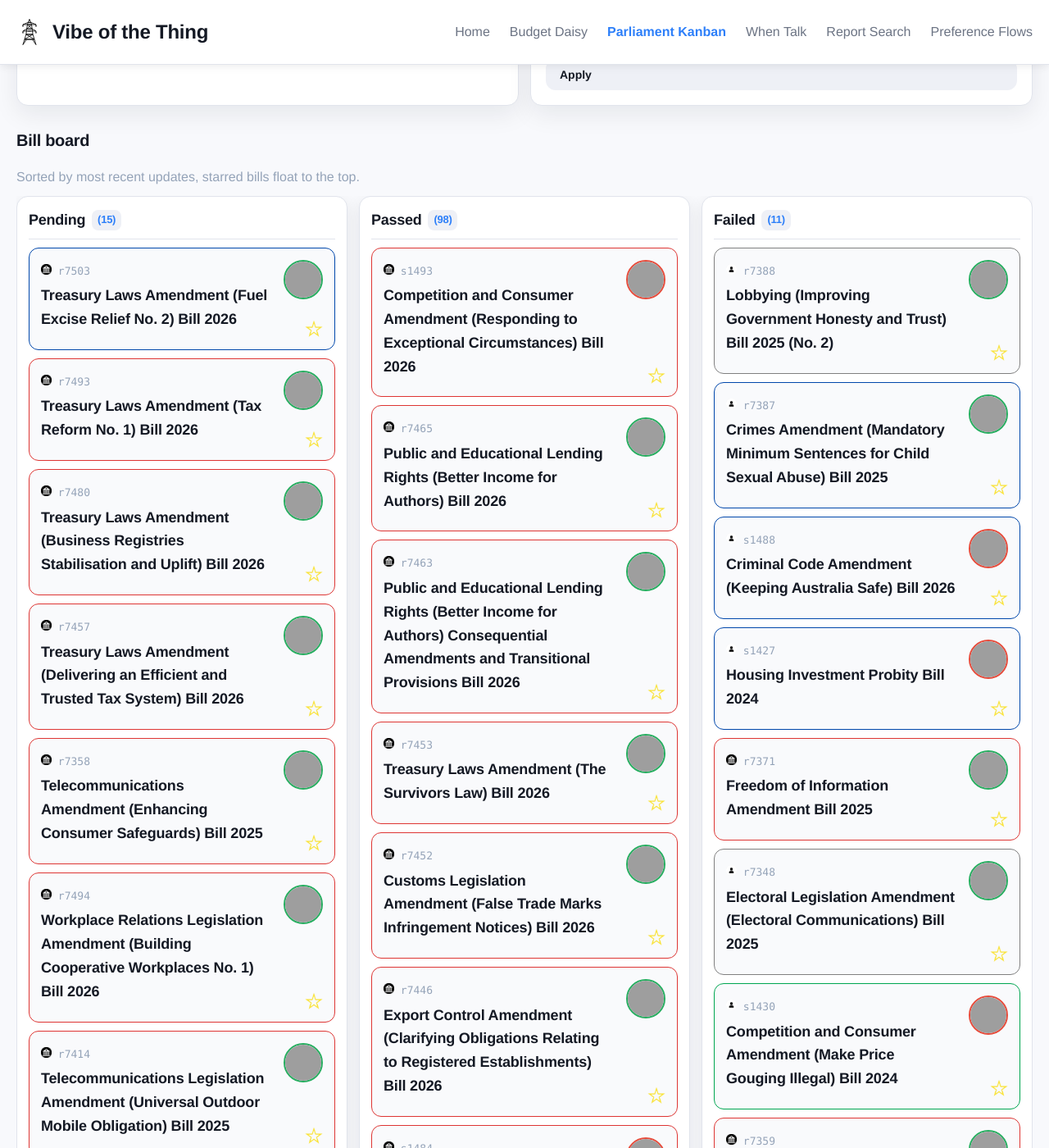
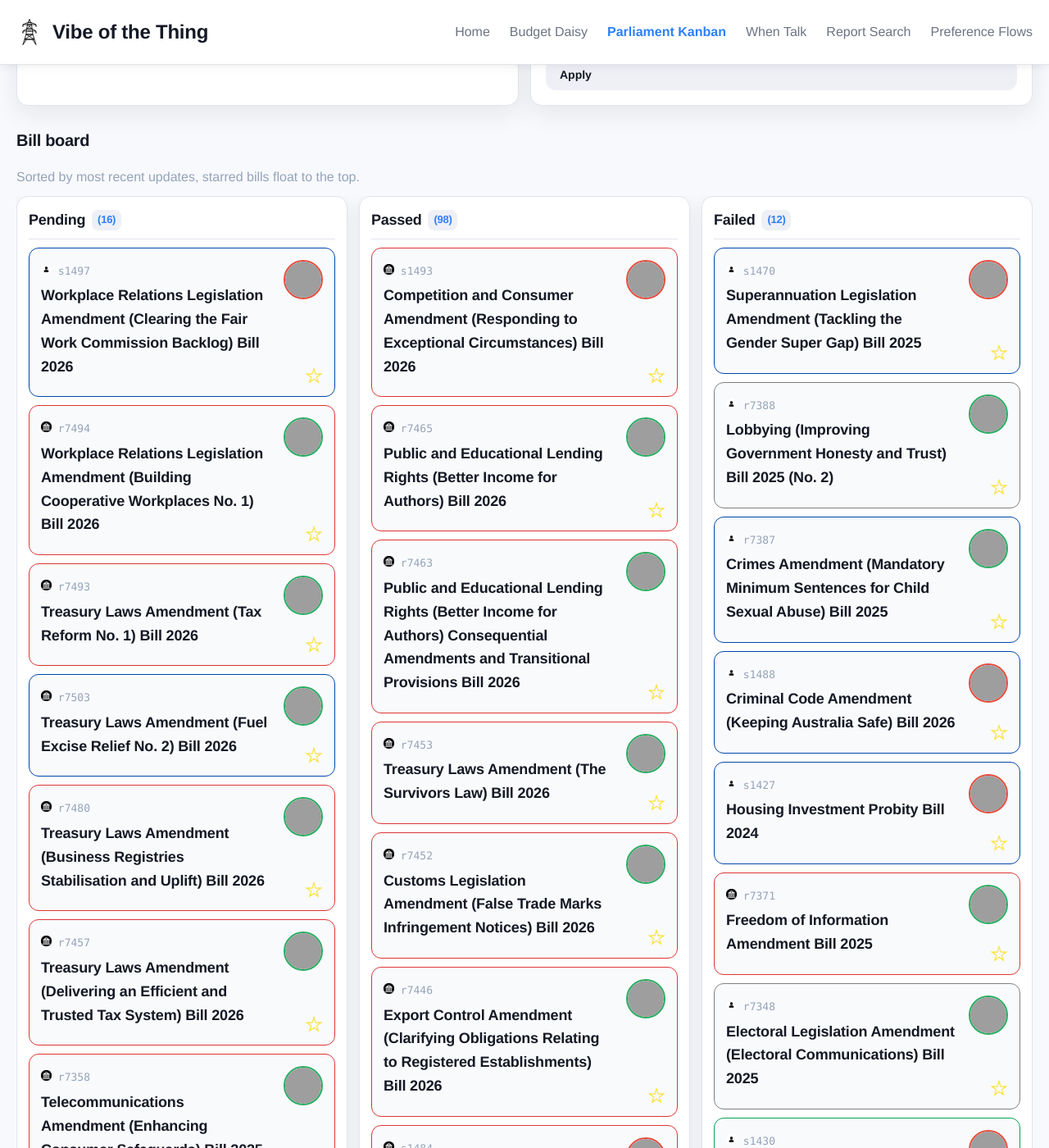
Before and after one commit to Coedice/vibe-of-the-thing, a Jekyll site: the page built from parliament-kanban/index.html, in a window 1280 px wide and 1400 px high, scrolled down 595 px. Shown: the whole window at 82% size. Built offline with Jekyll 4.4.1, drawn with Linux system fonts in a browser that asks for light colours; some of the changed text lies outside the part shown; grey boxes are pictures that could not be loaded.

Commit message:
Update bill data

```diff
--- a/_data/bills.yml
+++ b/_data/bills.yml
@@ -180,7 +180,7 @@ pending:
   introducer_id: '10809'
   introducer_division: Rankin
   pdf_url: https://parlinfo.aph.gov.au/parlInfo/download/legislation/bills/r7493_first-reps/toc_pdf/26072b01.pdf;fileType=application%2Fpdf
-  last_updated: 2026-06-23
+  last_updated: 2026-06-24
   second_reading_hansard_url: https://parlinfo.aph.gov.au/parlInfo/search/display/display.w3p;query=Id%3A%22chamber%2Fhansardr%2F29160%2F0020%22
 - bill_id: r7494
   title: Workplace Relations Legislation Amendment (Building Cooperative Workplaces
@@ -202,7 +202,7 @@ pending:
   introducer_id: '10543'
   introducer_division: Kingston
   pdf_url: https://parlinfo.aph.gov.au/parlInfo/download/legislation/bills/r7494_first-reps/toc_pdf/26073b01.pdf;fileType=application%2Fpdf
-  last_updated: 2026-06-03
+  last_updated: 2026-06-24
   second_reading_hansard_url: https://parlinfo.aph.gov.au/parlInfo/search/display/display.w3p;query=Id%3A%22chamber%2Fhansardr%2F29162%2F0009%22
 - bill_id: r7503
   title: Treasury Laws Amendment (Fuel Excise Relief No. 2) Bill 2026
@@ -240,6 +240,24 @@ pending:
   pdf_url: https://parlinfo.aph.gov.au/parlInfo/download/legislation/bills/s1436_first-senate/toc_pdf/25S0420.pdf;fileType=application%2Fpdf
   last_updated: 2025-07-23
   second_reading_hansard_url: https://parlinfo.aph.gov.au/parlInfo/search/display/display.w3p;query=Id%3A%22chamber%2Fhansards%2F28693%2F0177%22
+- bill_id: s1442
+  title: Superannuation Guarantee (Administration) Amendment (Frontline Emergency
+    Service Workers) Bill 2025
+  status: Before Senate
+  type: Private
+  portfolio: null
+  originating_house: Senate
+  summary: Amends the Superannuation Guarantee (Administration) Act 1992 to increase
+    the superannuation guarantee rate for firefighters and paramedics by 4.4 per cent
+    to match the base rate of superannuation contributions provided to Australian
+    Defence Force personnel.
+  introducer_name: Nick Mckim
+  introducer_party: Greens
+  introducer_id: '10841'
+  introducer_division: Tasmania
+  pdf_url: https://parlinfo.aph.gov.au/parlInfo/download/legislation/bills/s1442_first-senate/toc_pdf/25S0120.pdf;fileType=application%2Fpdf
+  last_updated: 2025-07-23
+  second_reading_hansard_url: https://parlinfo.aph.gov.au/parlInfo/search/display/display.w3p;query=Id%3A%22chamber%2Fhansards%2F28690%2F0196%22
 - bill_id: s1443
   title: Tertiary Education Legislation Amendment (There For Education, Not Profit)
     Bill 2025
@@ -258,24 +276,6 @@ pending:
   pdf_url: https://parlinfo.aph.gov.au/parlInfo/download/legislation/bills/s1443_first-senate/toc_pdf/25S0320.pdf;fileType=application%2Fpdf
   last_updated: 2025-07-23
   second_reading_hansard_url: https://parlinfo.aph.gov.au/parlInfo/search/display/display.w3p;query=Id%3A%22chamber%2Fhansards%2F28690%2F0209%22
-- bill_id: s1470
-  title: Superannuation Legislation Amendment (Tackling the Gender Super Gap) Bill
-    2025
-  status: Before Senate
-  type: Private
-  portfolio: null
-  originating_house: Senate
-  summary: Amends the Superannuation Industry (Supervision) Act 1993, Superannuation
-    Industry (Supervision) Regulations 1994 and Income Tax Assessment Act 1997 to
-    enable spouses to split their collective superannuation balances between them
-    on an ongoing annual basis.
-  introducer_name: Jane Hume
-  introducer_party: Liberal
-  introducer_id: '10853'
-  introducer_division: Victoria
-  pdf_url: https://parlinfo.aph.gov.au/parlInfo/download/legislation/bills/s1470_first-senate/toc_pdf/25S2320.pdf;fileType=application%2Fpdf
-  last_updated: 2026-05-13
-  second_reading_hansard_url: https://parlinfo.aph.gov.au/parlInfo/search/display/display.w3p;query=Id%3A%22chamber%2Fhansards%2F28853%2F0194%22
 - bill_id: s1481
   title: Unlocking Supply of Family Homes Bill 2025
   status: Before Senate
@@ -294,6 +294,21 @@ pending:
   pdf_url: https://parlinfo.aph.gov.au/parlInfo/download/legislation/bills/s1481_first-senate/toc_pdf/25S3320.pdf;fileType=application%2Fpdf
   last_updated: 2025-11-26
   second_reading_hansard_url: https://parlinfo.aph.gov.au/parlInfo/search/display/display.w3p;query=Id%3A%22chamber%2Fhansards%2F28888%2F0169%22
+- bill_id: s1497
+  title: Workplace Relations Legislation Amendment (Clearing the Fair Work Commission
+    Backlog) Bill 2026
+  status: Before Senate
+  type: Private
+  portfolio: null
+  originating_house: Senate
+  summary: null
+  introducer_name: Jane Hume
+  introducer_party: Liberal
+  introducer_id: '10853'
+  introducer_division: Victoria
+  pdf_url: https://parlinfo.aph.gov.au/parlInfo/download/legislation/bills/s1497_first-senate/toc_pdf/26S1120.pdf;fileType=application%2Fpdf
+  last_updated: 2026-06-24
+  second_reading_hansard_url: null
 passed:
 - bill_id: r7333
   title: Customs Tariff Amendment (Australia-United Arab Emirates Comprehensive Economic
@@ -2365,6 +2380,24 @@ failed:
   pdf_url: https://parlinfo.aph.gov.au/parlInfo/download/legislation/bills/s1464_first-senate/toc_pdf/S25S1820.pdf;fileType=application%2Fpdf
   last_updated: 2025-09-03
   second_reading_hansard_url: https://parlinfo.aph.gov.au/parlInfo/search/display/display.w3p;query=Id%3A%22chamber%2Fhansards%2F28831%2F0189%22
+- bill_id: s1470
+  title: Superannuation Legislation Amendment (Tackling the Gender Super Gap) Bill
+    2025
+  status: Not Proceeding
+  type: Private
+  portfolio: null
+  originating_house: Senate
+  summary: Amends the Superannuation Industry (Supervision) Act 1993, Superannuation
+    Industry (Supervision) Regulations 1994 and Income Tax Assessment Act 1997 to
+    enable spouses to split their collective superannuation balances between them
+    on an ongoing annual basis.
+  introducer_name: Jane Hume
+  introducer_party: Liberal
+  introducer_id: '10853'
+  introducer_division: Victoria
+  pdf_url: https://parlinfo.aph.gov.au/parlInfo/download/legislation/bills/s1470_first-senate/toc_pdf/25S2320.pdf;fileType=application%2Fpdf
+  last_updated: 2026-06-24
+  second_reading_hansard_url: https://parlinfo.aph.gov.au/parlInfo/search/display/display.w3p;query=Id%3A%22chamber%2Fhansards%2F28853%2F0194%22
 - bill_id: s1472
   title: Climate Change Amendment (Duty of Care and Intergenerational Climate Equity)
     Bill 2025
```
